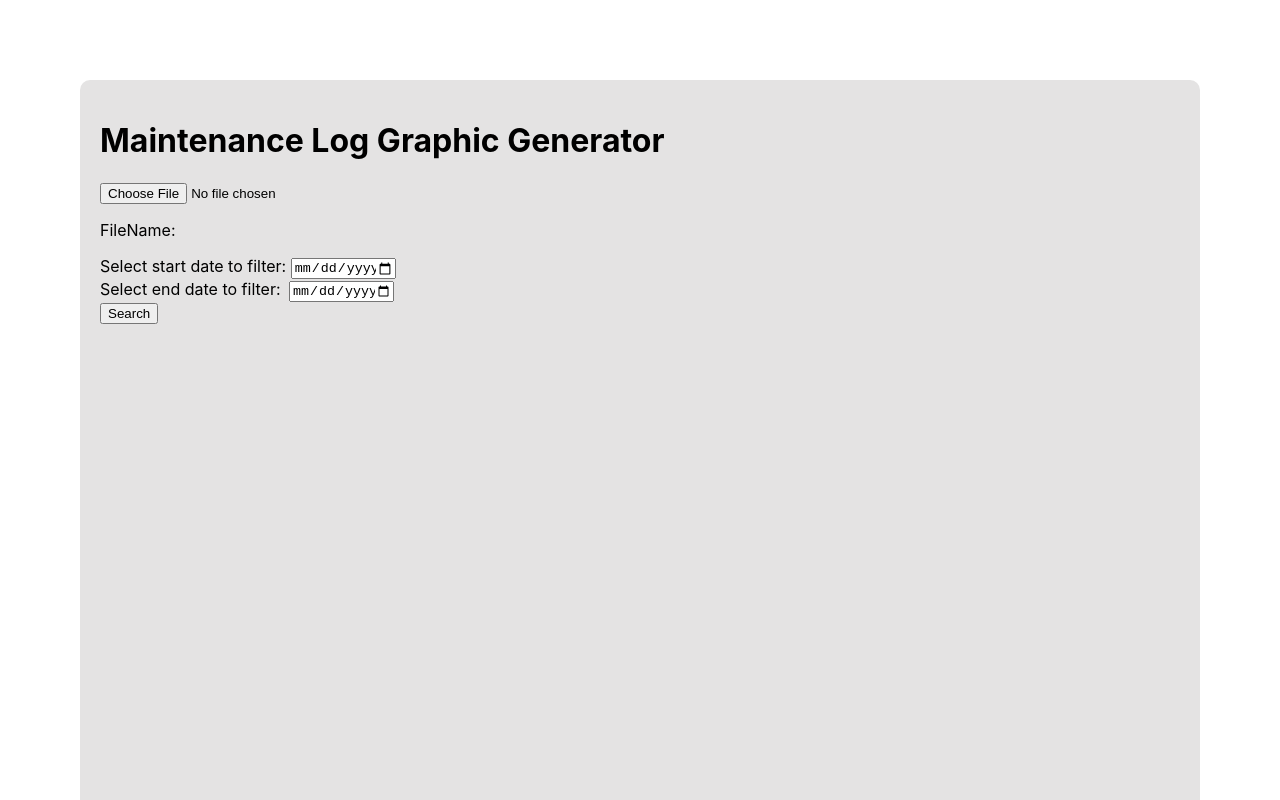
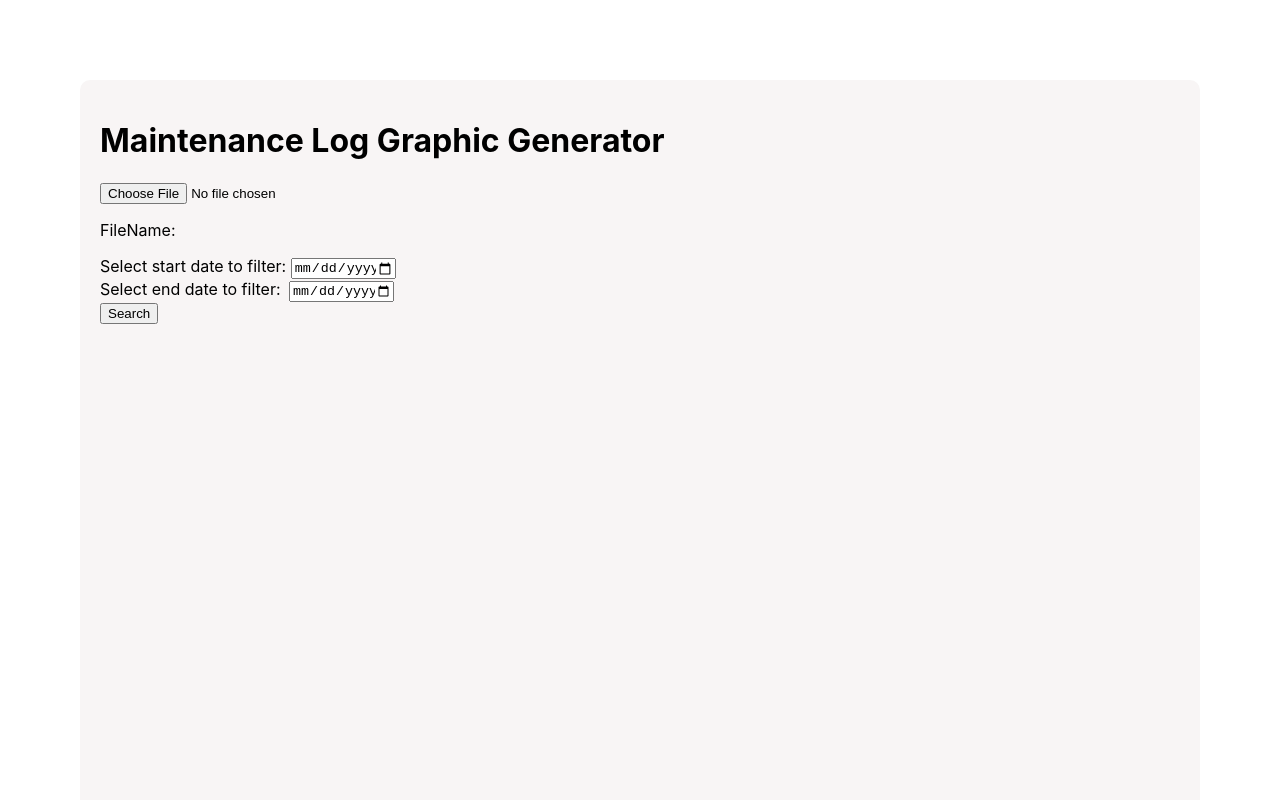
Before and after one commit to kimiweng233/GraphicGenerator, a React (Create React App) app: page / in a window 1280 px wide. Shown: the top 800 px of the page. Built offline with nearby package versions, Linux system fonts and the light colour scheme.

Commit message:
git test

```diff
--- a/src/App.css
+++ b/src/App.css
@@ -1,7 +1,7 @@
 .log-container {
   margin: 80px;
   padding: 20px;
-  background-color: rgb(228, 227, 227);
+  background-color: rgb(248, 245, 245);
   border-radius: 10px;
 }
 
```
